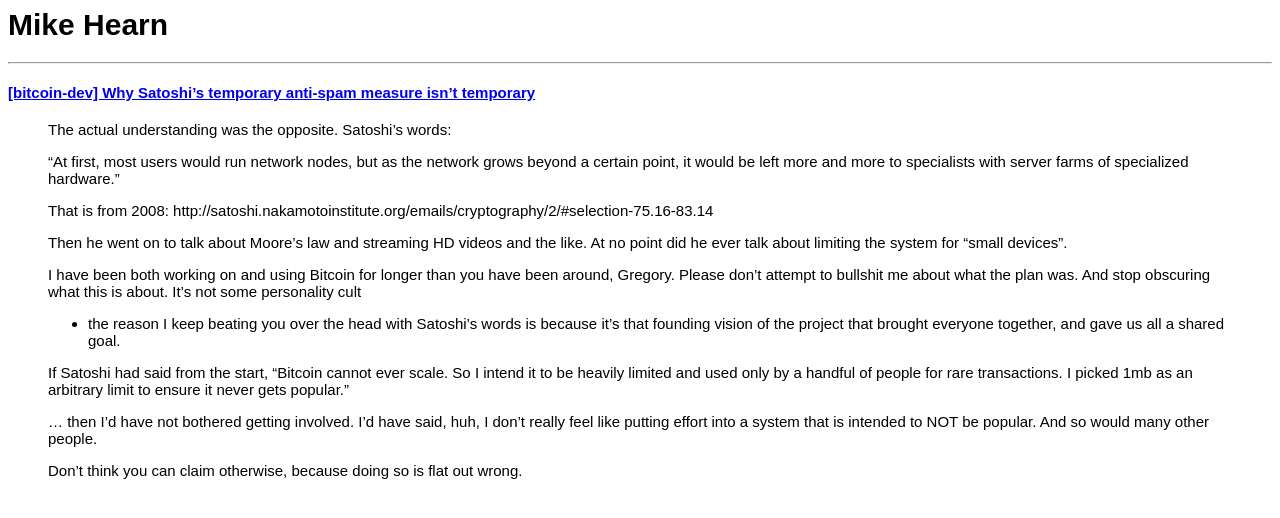
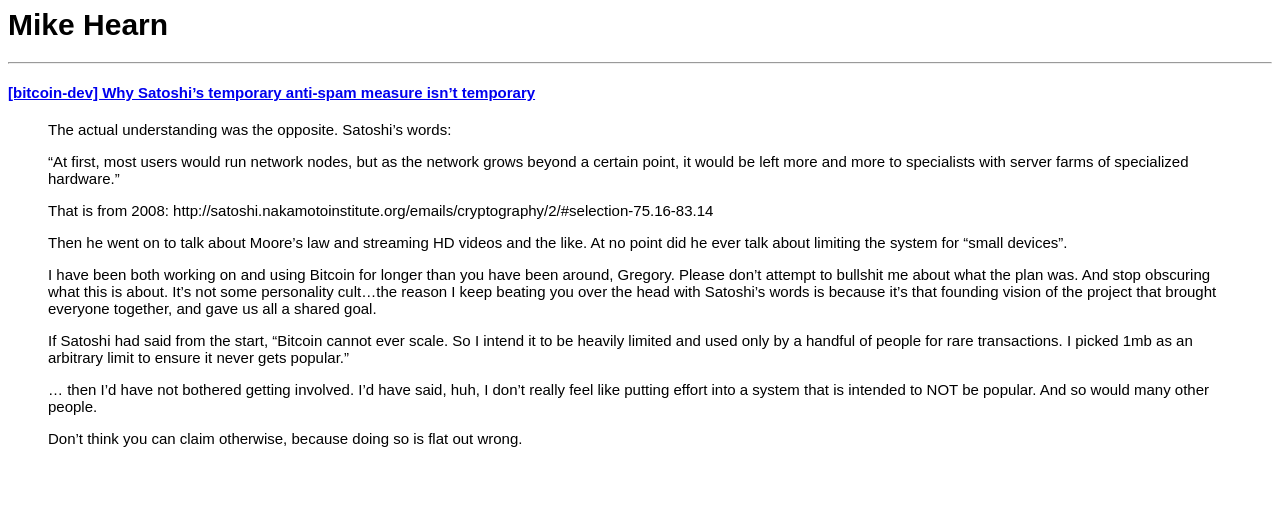
Before and after one commit to derykmakgill/website, a Jekyll site: the page built from _research/mike-hearn.md, in a window 1280 px wide. Shown: the top 518 px of the page. Built offline with Jekyll 4.4.1, drawn with Linux system fonts in a browser that asks for light colours.

```diff
--- a/_research/mike-hearn.md
+++ b/_research/mike-hearn.md
@@ -20,8 +20,7 @@ devices".
 >
 >I have been both working on and using Bitcoin for longer than you have been
 around, Gregory. Please don't attempt to bullshit me about what the plan
-was. And stop obscuring what this is about. It's not some personality cult
-- the reason I keep beating you over the head with Satoshi's words is
+was. And stop obscuring what this is about. It's not some personality cult...the reason I keep beating you over the head with Satoshi's words is
 because it's that founding vision of the project that brought everyone
 together, and gave us all a shared goal.
 >
```
